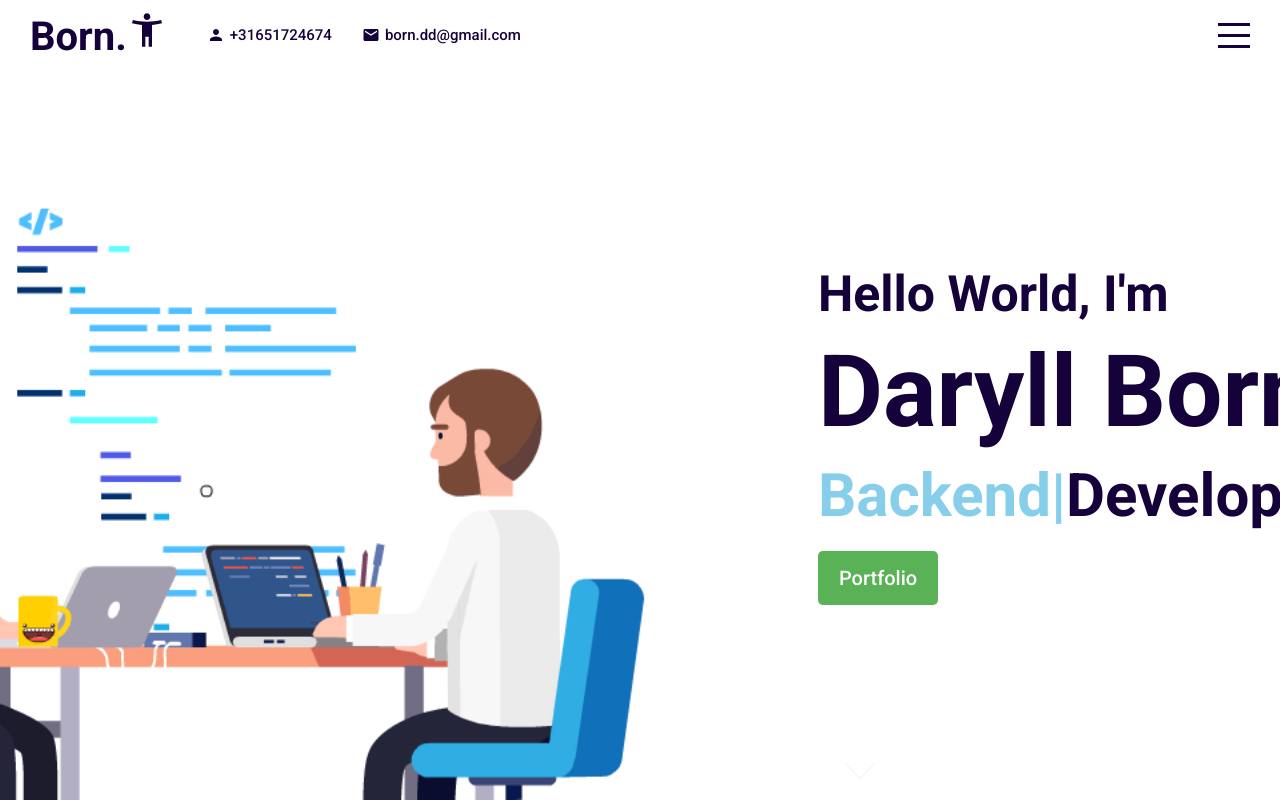
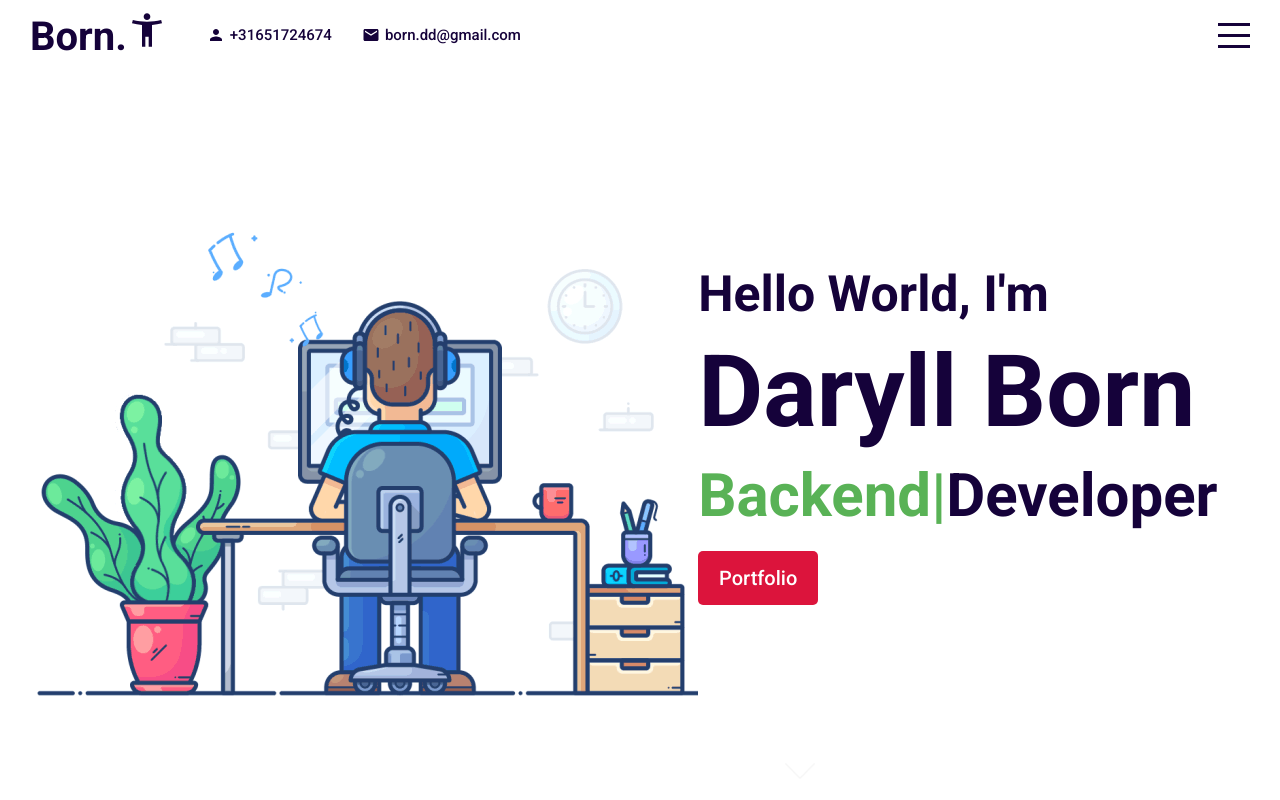
Before and after one commit to daryllborn/portfolio, a React (Create React App) app: page / in a window 1280 px wide. Built offline with nearby package versions, Linux system fonts and the light colour scheme.

Commit message:
Changed landing page

```diff
--- a/src/components/about/About.jsx
+++ b/src/components/about/About.jsx
@@ -13,7 +13,7 @@ const About = () => {
           <br />
           <p className="paragraph">
             After completing my Bachelor of Business Administration, I held
-            various positions at ICT companies ranging from corporate to start-up.
+            various positions at ICT companies ranging from corporate to start-up in size.
             With the focus of my positions increasingly shifting to the technical domain.
             Thanks to my broad experience, I have acquired good communication skills and developed
             a strong technical understanding.
@@ -27,7 +27,7 @@ const About = () => {
           </p>
           <br />
           <p className="paragraph">
-            In my spare time I like to play chess, trade crypto or forex and
+            In my spare time I like to play chess, trade forex and
             take care of my twin boys with my lovely wife.
 
             <br />
@@ -37,7 +37,7 @@ const About = () => {
       </div>
       <div className="right" id="about-right">
         <div className="imgContainer">
-          <img src="assets/coder2.gif" alt="" />
+          <img src="assets/coder.gif" alt="" />
         </div>
       </div>
     </div>
--- a/src/components/about/about.scss
+++ b/src/components/about/about.scss
@@ -1,74 +1,54 @@
 @import "../../global.scss";
 
-.about{
-  background-color: white;
+.about {
+  background-color: #ffffff;
   display: flex;
+  justify-content: center;
+  align-items: center;
 
-  .left{
+  .left {
+    display: flex;
+    justify-content: flex-end;
+    align-items: center;
     flex: 1;
-      overflow: hidden;
-      .wrapper{
-        width: 100%;
-        height: 100%;
-        padding-left: 300px;
-        display: flex;
-        flex-direction: column;
-        justify-content: center;
-        //float: right;
-        h1{
-            font-size: 100px;
+    .wrapper {
+      h1 {
+        font-size: 50px;
         color: $mainColor;
       }
-        p{
+      .paragraph {
         width: 500px;
         font-size: 20px;
       }
     }
-
-
-
   }
 
-  .right{
-    .imgContainer{
-        margin-top: 100px;
-        width: 80%;
-        height: 80%;
-        object-fit: contain;
-        //background-color: $mainColor;
-        //border-radius: 80%;
+  .right {
+    flex: 1.2;
     display: flex;
+    justify-content: flex-start;
     align-items: center;
-        justify-content: center;
-        float: left;
-
-        img{
-            height: 100%
+    .imgContainer {
+      img {
+        width: 100%;
+        height: 100%;
+      }
+    }
   }
 }
 
-      flex: 1;
-      position: relative;
-
-
-  }
-}
-
-
 @media screen and (max-width: 680px) {
   #about-right {
-        display:none;
+    display: none;
   }
-    #title{
+  #title {
     font-size: 50px;
   }
-    .wrapper{
+  .wrapper {
     width: 300px;
     padding-left: 0px;
   }
-    .about{
-        display:none;
+  .about {
+    display: none;
   }
-
-
 }
--- a/src/components/intro/Intro.jsx
+++ b/src/components/intro/Intro.jsx
@@ -21,7 +21,7 @@ export default function Intro() {
         <div className="intro" id="intro">
             <div className="left">
                 <div className="imgContainer">
-                    <img src="assets/coder.gif" alt="" />
+                    <img src="assets/coder5.gif" alt="" />
                 </div>
             </div>
             <div className="right">
--- a/src/components/intro/intro.scss
+++ b/src/components/intro/intro.scss
@@ -1,140 +1,125 @@
 @import "../../global.scss";
 
-.intro{
+.intro {
   background-color: white;
   display: flex;
+  justify-content: center;
+  //align-items: center;
 
-    @include mobile{
+  @include mobile {
     flex-direction: column;
     align-items: center;
   }
 
-    .left{
-        flex: 0.6;
+  .left {
+    flex: 1.2;
     overflow: hidden;
+    display: flex;
+    justify-content: flex-end;
+    align-items: center;
 
-        .imgContainer{
-            width: 1000;
-            height: 1000px;
-            //background-color: $mainColor;
-            //border-radius: 80%;
-            display: flex;
-            align-items: center;
-            justify-content: center;
-            float: right;
-
-            @include mobile{
-                align-items: flex-start;
+    .imgContainer {
+      img {
+        height: 100%;
+        @include mobile {
+          height: 30%;
         }
-
-            img{
-                height: 80%;
-
-                @include mobile{
-                    height: 30%;
-                    margin-top: 80px;
       }
-
     }
   }
 
-    }
-
-    .right{
-
-        flex: 0.4;
+  .right {
+    flex: 1;
     position: relative;
 
-        .wrapper{
+    .wrapper {
       width: 100%;
       height: 100%;
-            padding-left: 50px;
       display: flex;
       flex-direction: column;
       justify-content: center;
 
-            @include mobile{
+      @include mobile {
         padding-left: 0;
         align-items: center;
         vertical-align: top;
       }
 
-            img{
+      img {
         margin-top: 40px;
-                width: 500px
+        width: 500px;
       }
 
-            h1{
+      h1 {
         font-size: 100px;
         margin: 10px 0;
         color: $mainColor;
-                @include mobile{
+        @include mobile {
           font-size: 50px;
         }
       }
-            h2{
+      h2 {
         font-size: 50px;
         color: $mainColor;
-                @include mobile{
+        @include mobile {
           font-size: 30px;
         }
       }
-            h3{
+      h3 {
         font-size: 60px;
         color: $mainColor;
-                @include mobile{
+        @include mobile {
           font-size: 30px;
         }
 
-                span{
-                    font-size:inherit;
-                    color: skyblue;
+        span {
+          font-size: inherit;
+          color: #59b256;
         }
 
-                .ityped-cursor{
+        .ityped-cursor {
           animation: blink 1s infinite;
         }
 
-
-                @keyframes blink{
-                    50%{
-                        opacity:1;
+        @keyframes blink {
+          50% {
+            opacity: 1;
           }
-                    100%{
-                        opacity:0;
+          100% {
+            opacity: 0;
           }
         }
       }
     }
 
-        .button{
+    .button {
       margin-top: 20px;
       width: 120px;
       font-size: 20px;
+      background-color: crimson;
       &:hover {
         box-shadow: 0 1px 4px rgba(0, 0, 0, 0.6);
       }
-            @include mobile{
+      @include mobile {
         margin-bottom: 20px;
       }
     }
 
-        a{
+    a {
       position: absolute;
       bottom: 10px;
       left: 15%;
 
-            img{
+      img {
         width: 30px;
         animation: arrowBlink 2s infinite;
       }
 
       @keyframes arrowBlink {
-                100%{
+        100% {
           opacity: 0;
         }
       }
     }
-
   }
 }
--- a/src/components/portfolio/portfolio.scss
+++ b/src/components/portfolio/portfolio.scss
@@ -5,6 +5,7 @@
   display: flex;
   flex-direction: column;
   align-items: center;
+  //
   position: relative;
 
   h1 {
@@ -31,7 +32,7 @@
     width: 70%;
     display: flex;
     //align-items: center;
-    //justify-content: center;
+    justify-content: center;
     flex-wrap: wrap;
     overflow: hidden;
     position: absolute;
```
Also changed, not shown: public/assets/coder5.gif (added). Lines whose indentation alone changed are shown as unchanged.
